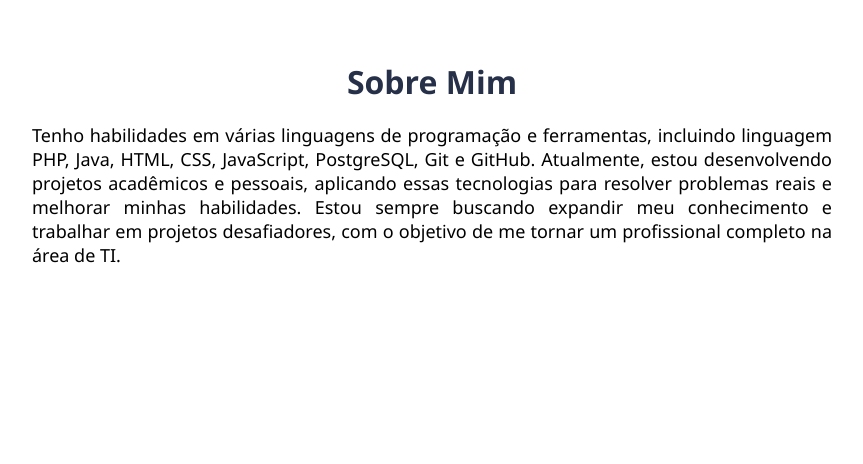
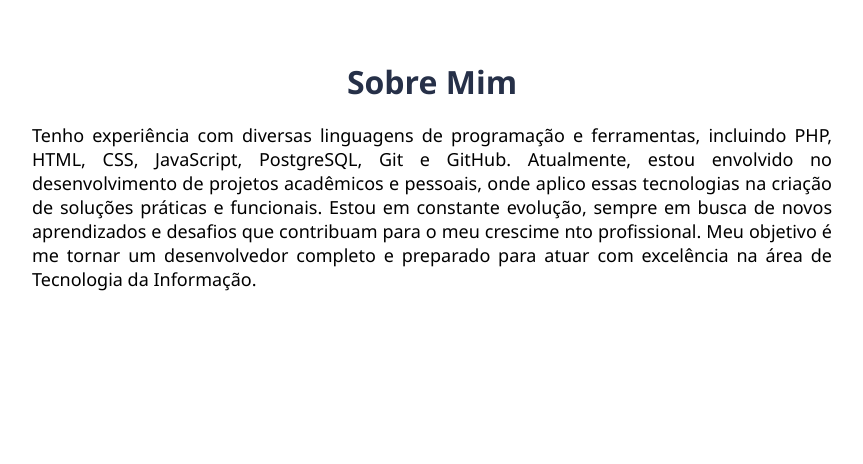
Before and after one commit to JohnathanTeles/MeuPortfolio, a plain HTML site: page index.html in a window 1280 px wide. Shown: the part 840-1304 px from the top of the page, without its empty margins (208-1071 px from the left). Drawn offline with Linux system fonts and the light colour scheme.

Commit message:
Texto sobre mim atualizado

```diff
--- a/index.html
+++ b/index.html
@@ -65,7 +65,8 @@
         <section class="container" id="sobre" >
             <h2 class="tituloCentral" >Sobre Mim</h2>
             <p class="sobreTexto">
-                Tenho habilidades em várias linguagens de programação e ferramentas, incluindo linguagem PHP, Java, HTML, CSS, JavaScript, PostgreSQL, Git e GitHub. Atualmente, estou desenvolvendo projetos acadêmicos e pessoais, aplicando essas tecnologias para resolver problemas reais e melhorar minhas habilidades. Estou sempre buscando expandir meu conhecimento e trabalhar em projetos desafiadores, com o objetivo de me tornar um profissional completo na área de TI.
+                Tenho experiência com diversas linguagens de programação e ferramentas, incluindo PHP, HTML, CSS, JavaScript, PostgreSQL, Git e GitHub. Atualmente, estou envolvido no desenvolvimento de projetos acadêmicos e pessoais, onde aplico essas tecnologias na criação de soluções práticas e funcionais. Estou em constante evolução, sempre em busca de novos aprendizados e desafios que contribuam para o meu crescime
+                nto profissional. Meu objetivo é me tornar um desenvolvedor completo e preparado para atuar com excelência na área de Tecnologia da Informação.
             </p>
         </section>
 
```
